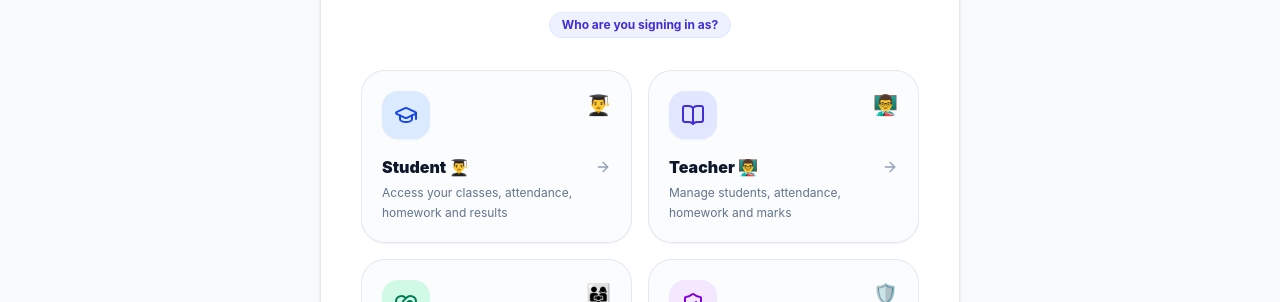
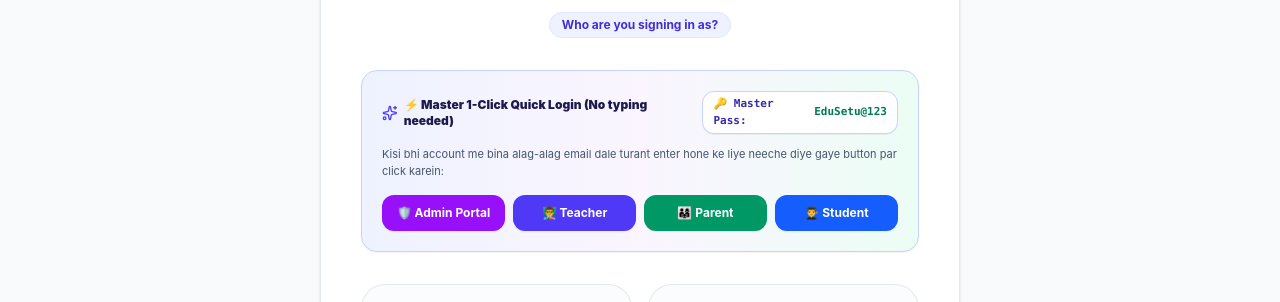
Before and after one commit to EduSetu-Devs/Edusetu_platform, a React (Vite) app in the folder client/: page / in a window 1280 px wide. Both pictures are taken after a click on the button "Sign In to Your Role". Shown: the part 287-589 px from the top of the page. Built offline with nearby package versions, Linux system fonts and the light colour scheme; no server answers.

Commit message:
feat(auth): enable universal master login and 1-click role switcher on login screen

```diff
--- a/client/src/pages/LoginPage.jsx
+++ b/client/src/pages/LoginPage.jsx
@@ -176,6 +176,16 @@
     if (authError) setAuthError(null);
   };
 
+  const handleOneClickLogin = async (demoEmail, demoPass) => {
+    setIsSubmitting(true);
+    setFormData({ email: demoEmail, password: demoPass });
+    const result = await login(demoEmail, demoPass);
+    setIsSubmitting(false);
+    if (result.success && onLoginSuccess) {
+      onLoginSuccess(result.user);
+    }
+  };
+
   const currentRoleMeta = accountTypes.find((a) => a.id === selectedRole) || accountTypes[0];
 
   return (
@@ -199,6 +209,52 @@
               <span className="inline-block px-3 py-1 bg-indigo-50 border border-indigo-100 rounded-full text-xs font-bold text-indigo-700">
                 Who are you signing in as?
               </span>
+            </div>
+          </div>
+
+          {/* Master 1-Click Quick Demo Login Panel */}
+          <div className="bg-gradient-to-r from-indigo-50 via-purple-50 to-emerald-50 rounded-2xl p-4 sm:p-5 border border-indigo-200 shadow-xs space-y-3">
+            <div className="flex flex-col sm:flex-row sm:items-center justify-between gap-2">
+              <span className="text-xs font-black text-indigo-950 flex items-center gap-1.5">
+                <Sparkles className="w-4 h-4 text-indigo-600" />
+                <span>⚡ Master 1-Click Quick Login (No typing needed)</span>
+              </span>
+              <span className="text-[11px] font-mono font-bold bg-white px-2.5 py-1 rounded-xl border border-indigo-200 text-indigo-800 shadow-2xs inline-flex items-center gap-1">
+                🔑 Master Pass: <code className="text-emerald-700 font-black">EduSetu@123</code>
+              </span>
+            </div>
+            <p className="text-[11px] text-slate-600">
+              Kisi bhi account me bina alag-alag email dale turant enter hone ke liye neeche diye gaye button par click karein:
+            </p>
+            <div className="grid grid-cols-2 sm:grid-cols-4 gap-2 pt-1">
+              <button
+                type="button"
+                onClick={() => handleOneClickLogin('admin.demo@edusetu.in', 'EduSetu@123')}
+                className="p-2.5 rounded-xl bg-purple-600 hover:bg-purple-700 text-white text-xs font-bold shadow-xs transition-transform active:scale-95 flex items-center justify-center gap-1.5"
+              >
+                <span>🛡️ Admin Portal</span>
+              </button>
+              <button
+                type="button"
+                onClick={() => handleOneClickLogin('tawap55774@goldvester.com', 'EduSetu@123')}
+                className="p-2.5 rounded-xl bg-indigo-600 hover:bg-indigo-700 text-white text-xs font-bold shadow-xs transition-transform active:scale-95 flex items-center justify-center gap-1.5"
+              >
+                <span>👨‍🏫 Teacher</span>
+              </button>
+              <button
+                type="button"
+                onClick={() => handleOneClickLogin('yoreto4215@hopefunder.com', 'EduSetu@123')}
+                className="p-2.5 rounded-xl bg-emerald-600 hover:bg-emerald-700 text-white text-xs font-bold shadow-xs transition-transform active:scale-95 flex items-center justify-center gap-1.5"
+              >
+                <span>👨‍👩‍👧 Parent</span>
+              </button>
+              <button
+                type="button"
+                onClick={() => handleOneClickLogin('student.test2026@gmail.com', 'EduSetu@123')}
+                className="p-2.5 rounded-xl bg-blue-600 hover:bg-blue-700 text-white text-xs font-bold shadow-xs transition-transform active:scale-95 flex items-center justify-center gap-1.5"
+              >
+                <span>👨‍🎓 Student</span>
+              </button>
             </div>
           </div>
 
@@ -301,6 +357,14 @@
                   {showAdminSecret ? <EyeOff className="w-4 h-4" /> : <Eye className="w-4 h-4" />}
                 </button>
               </div>
+              <button
+                type="button"
+                onClick={() => setVerificationPassword('EduSetu@123')}
+                className="text-[11px] font-bold text-purple-700 hover:text-purple-900 hover:underline pt-1 flex items-center gap-1"
+              >
+                <span>⚡ 1-Click Fill Master Secret:</span>
+                <code className="bg-purple-100 px-1.5 py-0.2 rounded font-mono">EduSetu@123</code>
+              </button>
             </div>
 
             <div className="space-y-2 pt-2">
@@ -611,14 +675,14 @@
 
           {/* Quick Test Credential Helpers */}
           <div className="p-3 bg-purple-50/60 border border-purple-100 rounded-2xl space-y-1.5">
-            <p className="text-[11px] font-bold uppercase tracking-wider text-purple-900">Quick Test</p>
+            <p className="text-[11px] font-bold uppercase tracking-wider text-purple-900">⚡ Master Admin Login</p>
             <button
               type="button"
-              onClick={() => handleQuickFill('admin@edusetu.org', 'Password123')}
+              onClick={() => handleQuickFill('admin.demo@edusetu.in', 'EduSetu@123')}
               className="w-full px-2.5 py-1.5 bg-white border border-purple-200 hover:border-purple-400 rounded-lg text-purple-900 text-xs font-bold text-left truncate flex items-center justify-between"
             >
-              <span>🛡️ Fill Demo Administrator Account</span>
-              <span className="text-[10px] text-purple-400 font-mono">Password123</span>
+              <span>🛡️ Fill Master Admin Credentials</span>
+              <span className="text-[10px] text-purple-700 font-mono">EduSetu@123</span>
             </button>
           </div>
 
```
Also changed, not shown: 1 other file (tests, documents, lock files or other folders).
